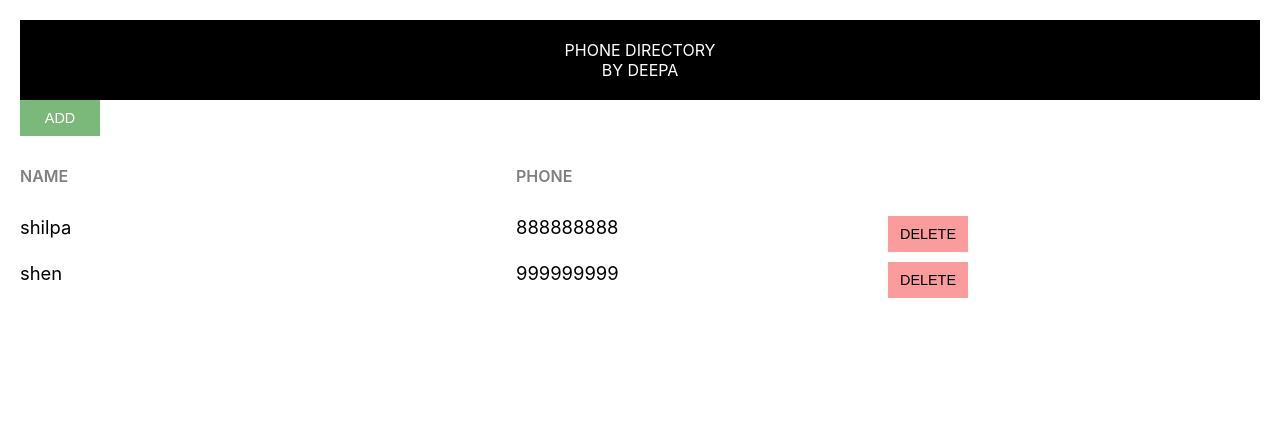
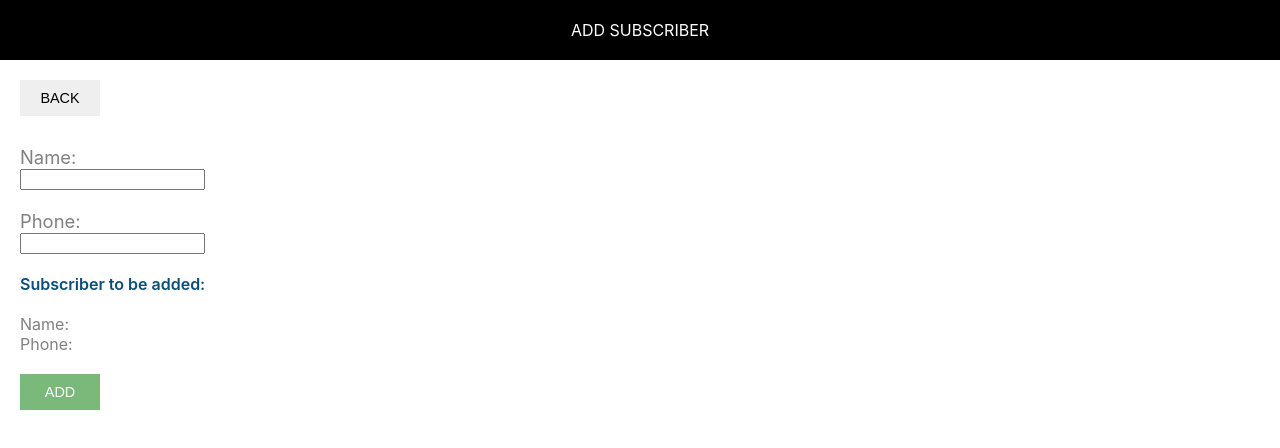
Before and after one commit to DMurtyK/ReactJS, a React (Create React App) app: page / in a window 1280 px wide. Shown: the top 448 px of the page. Built offline with nearby package versions, Linux system fonts and the light colour scheme.

Commit message:
Added ‘AddSubscriber’ component

```diff
--- /dev/null
+++ b/src/AddSubscriber.css
@@ -0,0 +1,36 @@
+.subscriber-form {
+    margin-top: 30px;
+}
+
+.label-control {
+    color: #808080;
+    font-size: 1.15rem;
+    margin-right: 15px;
+}
+
+.input-control {
+    width: 300px;
+    min-width: 100px;
+    padding: 10px 15px;
+    display: inline-block;
+    border: 1px solid #ccc;
+    border-radius: 5px;
+    box-sizing: border-box;
+    font-size: 0.9rem;
+    outline: none;
+}
+
+.subscriber-info-container {
+    font-size: 1rem;
+    margin-right: 10px;
+    margin-bottom: 20px;
+}
+
+.subscriber-to-add-heading {
+    color: #0a4f75;
+    font-weight: 600;
+}
+
+.subscriber-info {
+    color: #808080;
+}
--- /dev/null
+++ b/src/AddSubscriber.js
@@ -0,0 +1,29 @@
+import React ,{Component} from 'react';
+import Header from "./Header";
+import './AddSubscriber.css'
+
+class AddSubscriber extends Component {
+    render(){
+        return (
+            <div>
+            <Header heading = "Add Subscriber" />
+            <div className = "component-body-container">
+            <button className = "custom-btn">Back </button>
+            <form className = "subscriber-form">
+            <label htmlFor = "name" className = "label-control" >Name:</label><br />
+            <input id = "name" type = "text" className ="name-control" name = "name" /><br /><br />
+            <label htmlFor = "phone" className = "label-control" >Phone:</label><br />
+            <input id = "phone" type = "text" className ="name-control" name = "phone" /><br /><br />
+            <div className = "subscriber-info-container">
+            <span className="subscriber-to-add-heading">Subscriber to be added:</span><br/><br/>
+            <span className ="subscriber-info">Name:</span><br/>
+            <span className = "subscriber-info">Phone:</span>
+            </div>
+            <button type = "submit" className = "custom-btn add-btn">Add</button>
+                      </form>
+            </div>
+            </div>
+        )
+    }
+}
+export default AddSubscriber;
--- a/src/App.css
+++ b/src/App.css
@@ -1,17 +1,4 @@
-.component-body-container {
-    padding: 20px;
-}
 
- .custom-btn {
-    padding: 10px;
-    border: none;
-    margin-right: 10px;
-    text-transform: uppercase;
-    width: 80px;
-    font-size: 0.9rem;
-    cursor: pointer;
-    outline: none;
-}
 
  .add-btn {
     background: #7ab97a;
--- a/src/App.js
+++ b/src/App.js
@@ -4,6 +4,13 @@ import './App.css';
 
 
  class App extends Component {
+
+  clickHandler(message){
+
+  alert(message);
+}
+
+
   render() {
 
     let subscribers = [
@@ -28,7 +35,7 @@ import './App.css';
 
 
               <div className="component-body-container">
-                <Header heading = "Phone Directory" instructor = " by Deepa"/>
+                <Header heading = "Phone Directory" instructor = " By Deepa"/>
                   <button className="custom-btn add-btn">Add</button>
 
           <div className="grid-container heading-container">
@@ -46,7 +53,7 @@ import './App.css';
             <span className= "grid-item">{sub.name}</span>
             <span className= "grid-item">{sub.phone}</span>
             <span className="grid-item action-btn-container">
-                  <button className="custom-btn delete-btn">Delete</button>
+                  <button className="custom-btn delete-btn" onClick = {this.clickHandler.bind(this,"Delete Clicked")}>Delete</button>
                 </span>
            </div>
 
--- /dev/null
+++ b/src/common/common.css
@@ -0,0 +1,19 @@
+.component-body-container {
+    padding: 20px;
+}
+
+ .custom-btn {
+    padding: 10px;
+    border: none;
+    margin-right: 10px;
+    text-transform: uppercase;
+    width: 80px;
+    font-size: 0.9rem;
+    cursor: pointer;
+    outline: none;
+}
+
+.add-btn {
+    background: #7ab97a;
+    color: #fff;
+}
--- a/src/index.js
+++ b/src/index.js
@@ -2,11 +2,14 @@ import React from 'react';
 import ReactDOM from 'react-dom';
 import './index.css';
 import App from './App';
+import AddSubscriber from './AddSubscriber';
 import * as serviceWorker from './serviceWorker';
+import './common/common.css';
 
-ReactDOM.render(<App />, document.getElementById('root'));
+ReactDOM.render(<AddSubscriber />, document.getElementById('root'));
 
 // If you want your app to work offline and load faster, you can change
 // unregister() to register() below. Note this comes with some pitfalls.
 // Learn more about service workers: https://bit.ly/CRA-PWA
 serviceWorker.unregister();
+//registerServiceWorker();
```
